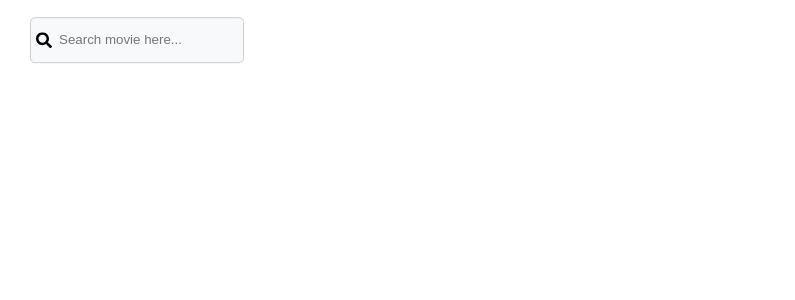
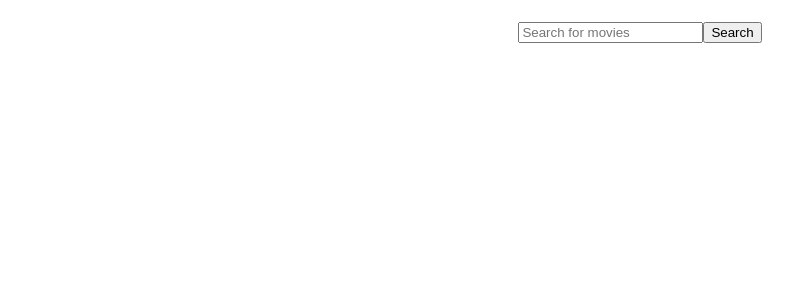
Before and after one commit to fardowsa1234/elite-2.2-movie-website, a React (Create React App) app: page / in a window 1280 px wide. Shown: the top 300 px of the page, without its empty margins (0-795 px from the left). Built offline with nearby package versions, Linux system fonts and the light colour scheme.

Commit message:
final commit

```diff
--- a/src/App.js
+++ b/src/App.js
@@ -1,18 +1,17 @@
-import logo from './logo.svg';
+import React, { useState } from 'react';
+import Searchbar from './components/Searchbar';
 import './App.css';
-import Searchbar from './components/Searchbar';
-import './components/searchbar.css';
-function App() {
+
+const App = () => {
+  const [searchResults, setSearchResults] = useState([]);
+
   return (
-    <>
-<div className='App'>
-  <div className='Searchbar'></div>
-
-</div>
-
-  <Searchbar />
-    </>
+    <div className="App">
+      <h1></h1>
+      <Searchbar setSearchResults={setSearchResults} />
+      {/* Display search results here */}
+    </div>
   );
-}
+};
 
 export default App;
--- a/src/components/Searchbar.jsx
+++ b/src/components/Searchbar.jsx
@@ -1,22 +1,28 @@
 import React, { useState } from 'react';
-import { FaSearch } from 'react-icons/fa';
-import './searchbar.css';
-import axios from 'axios';
 
-const Searchbar = () => {
-  const [input, setInput] = useState("");
+const API_KEY = '8caa7f75c5msh318e0e9e57e1d1ap1a4ab4jsnb340659c48fc';
 
+const Searchbar = ({ setSearchResults, searchTerm }) => {
+  const [userInput, setUserInput] = useState('');
+
+  const handleSearch = async () => {
+    if (!userInput) return;
+
+    const response = await fetch(`https://api.themoviedb.org/3/search/movie?api_key=${API_KEY}&query=${userInput}`);
+    const data = await response.json();
+    setSearchResults(data.results);
+    setUserInput('');
+  };
 
   return (
-    <div className='input-wrapper'>
-      <FaSearch className='search-icon' />
+    <div className="search-bar">
       <input
-        type='text'
-        placeholder='Search movie here...'
-        value={input}
-        onChange={(e) => setInput(e.target.value)}
-        className='search-input'
+        type="text"
+        placeholder="Search for movies"
+        value={userInput}
+        onChange={(e) => setUserInput(e.target.value)}
       />
+      <button onClick={handleSearch}>Search</button>
     </div>
   );
 };
--- a/src/components/searchbar.css
+++ b/src/components/searchbar.css
@@ -1,28 +1,24 @@
-.input-wrapper {
-    display: flex;
-    align-items: center;
-    border-radius: none;
-    height: 2.1rem;
-    padding: 5px;
-    border: 1px solid #ccc;
-    border-radius: 5px;
-    background-color: #f8f9fa;
-    position: absolute;
-    top: 5%; /* Position at the vertical center of the screen */
-    transform: translateY(-50%); /* Move up by half of its height to center vertically */
-    left: 30px; /* Position from the left side */
-  }
+.search-bar {
+  display: flex;
+  align-items: center;
+}
 
-  .search-icon {
-    margin-right: 5px;
-  }
-  .search-icon:hover {
-    color: #333; /* Change color on hover */
-    cursor: pointer; /* Change cursor to pointer on hover */
-  }
+.search-input {
+  padding: 8px;
+  border: 1px solid #ccc;
+  border-radius: 4px;
+  margin-right: 5px;
+}
 
-  .search-input {
-    border: none;
-    outline: none;
-    background: none;
-  }
+.search-btn {
+  padding: 8px 16px;
+  background-color: #007bff;
+  color: white;
+  border: none;
+  border-radius: 4px;
+  cursor: pointer;
+}
+
+.search-btn:hover {
+  background-color: #0056b3;
+}
```
